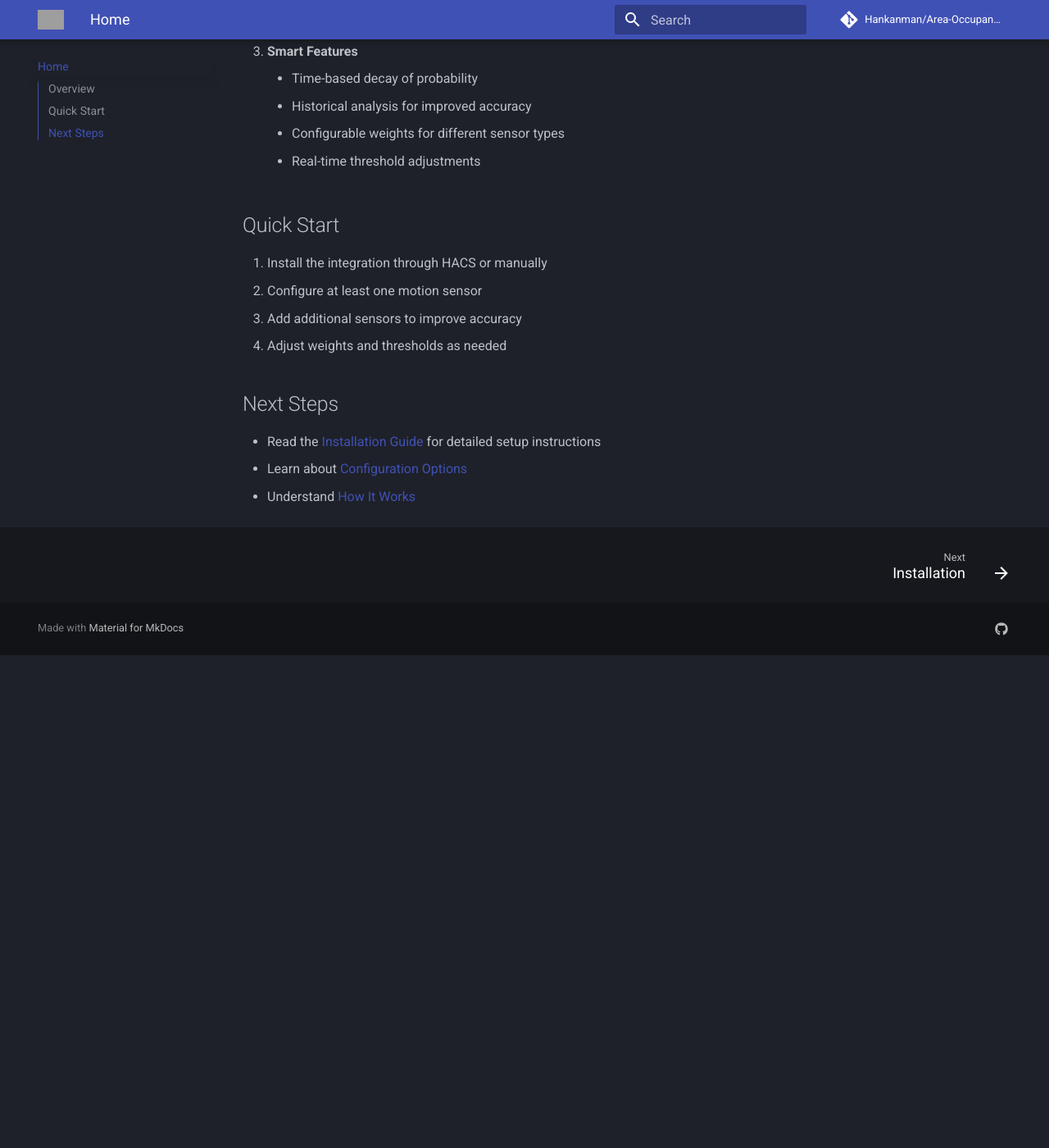
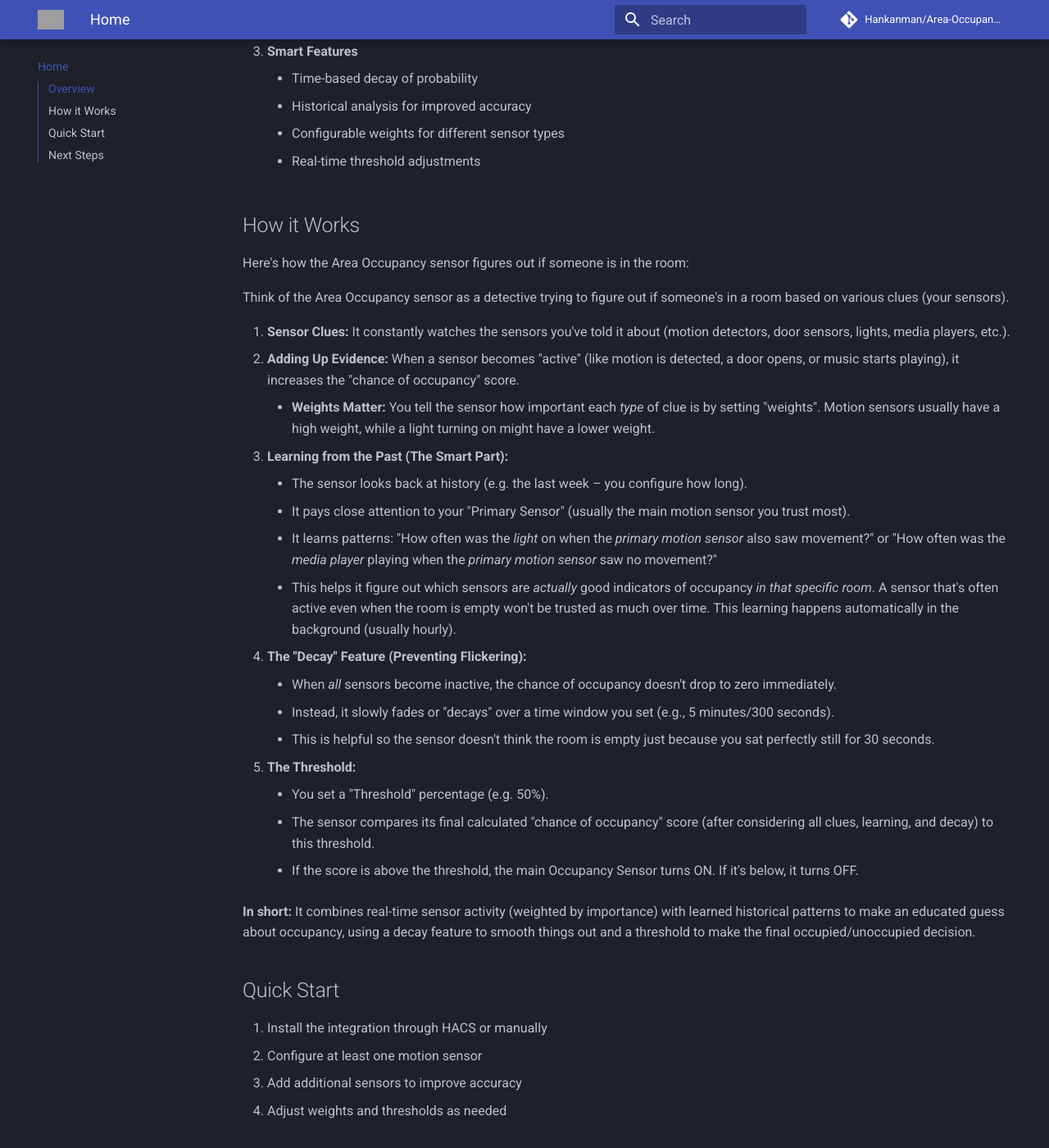
Before and after one commit to Hankanman/Area-Occupancy-Detection, an MkDocs documentation site: the page built from docs/docs/index.md, in a window 1280 px wide and 1400 px high, scrolled down 773 px. Shown: the whole window at 82% size. Built offline with MkDocs 1.6.1 and Material for MkDocs 9.7.7, drawn with Linux system fonts in a browser that asks for light colours; comment, search, counter and statistics services are not loaded; before the commit the page ends 1572 px from its top, so only the background shows below that; grey boxes are pictures that could not be loaded.

Commit message:
Add detailed explanation and documentation for Area Occupancy Probability Calculation
This commit enhances the documentation for the Area Occupancy integration by adding a new section in the index.md file that outlines how the occupancy sensor operates, including its decision-making process based on sensor inputs, weights, historical learning, decay feature, and thresholding. Additionally, a new detailed explanation document is introduced, providing an in-depth look at the probability calculation process, core concepts, data flow, and components involved. These updates aim to improve user understanding and facilitate better integration usage.

```diff
--- a/docs/docs/index.md
+++ b/docs/docs/index.md
@@ -29,6 +29,33 @@ The Area Occupancy Detection integration enhances traditional motion-based occup
       - Configurable weights for different sensor types
       - Real-time threshold adjustments
 
+## How it Works
+
+
+Here's how the Area Occupancy sensor figures out if someone is in the room:
+
+Think of the Area Occupancy sensor as a detective trying to figure out if someone's in a room based on various clues (your sensors).
+
+1.  **Sensor Clues:** It constantly watches the sensors you've told it about (motion detectors, door sensors, lights, media players, etc.).
+2.  **Adding Up Evidence:** When a sensor becomes "active" (like motion is detected, a door opens, or music starts playing), it increases the "chance of occupancy" score.
+    *   **Weights Matter:** You tell the sensor how important each *type* of clue is by setting "weights". Motion sensors usually have a high weight, while a light turning on might have a lower weight.
+3.  **Learning from the Past (The Smart Part):**
+    *   The sensor looks back at history (e.g. the last week – you configure how long).
+    *   It pays close attention to your "Primary Sensor" (usually the main motion sensor you trust most).
+    *   It learns patterns: "How often was the *light* on when the *primary motion sensor* also saw movement?" or "How often was the *media player* playing when the *primary motion sensor* saw no movement?"
+    *   This helps it figure out which sensors are *actually* good indicators of occupancy *in that specific room*. A sensor that's often active even when the room is empty won't be trusted as much over time. This learning happens automatically in the background (usually hourly).
+4.  **The "Decay" Feature (Preventing Flickering):**
+    *   When *all* sensors become inactive, the chance of occupancy doesn't drop to zero immediately.
+    *   Instead, it slowly fades or "decays" over a time window you set (e.g., 5 minutes/300 seconds).
+    *   This is helpful so the sensor doesn't think the room is empty just because you sat perfectly still for 30 seconds.
+5.  **The Threshold:**
+    *   You set a "Threshold" percentage (e.g. 50%).
+    *   The sensor compares its final calculated "chance of occupancy" score (after considering all clues, learning, and decay) to this threshold.
+    *   If the score is above the threshold, the main Occupancy Sensor turns ON. If it's below, it turns OFF.
+
+**In short:** It combines real-time sensor activity (weighted by importance) with learned historical patterns to make an educated guess about occupancy, using a decay feature to smooth things out and a threshold to make the final occupied/unoccupied decision.
+
+
 ## Quick Start
 
 1. Install the integration through HACS or manually
--- a/docs/mkdocs.yml
+++ b/docs/mkdocs.yml
@@ -90,3 +90,4 @@ nav:
     - Sensor Types: features/sensor-types.md
     - Time-Based Decay: features/time-decay.md
     - Historical Analysis: features/historical-analysis.md
+    - Detailed Explanation: features/detailed-explanation.md
```
Also changed, not shown: docs/docs/features/detailed-explanation.md (added, +183 -0 lines).
